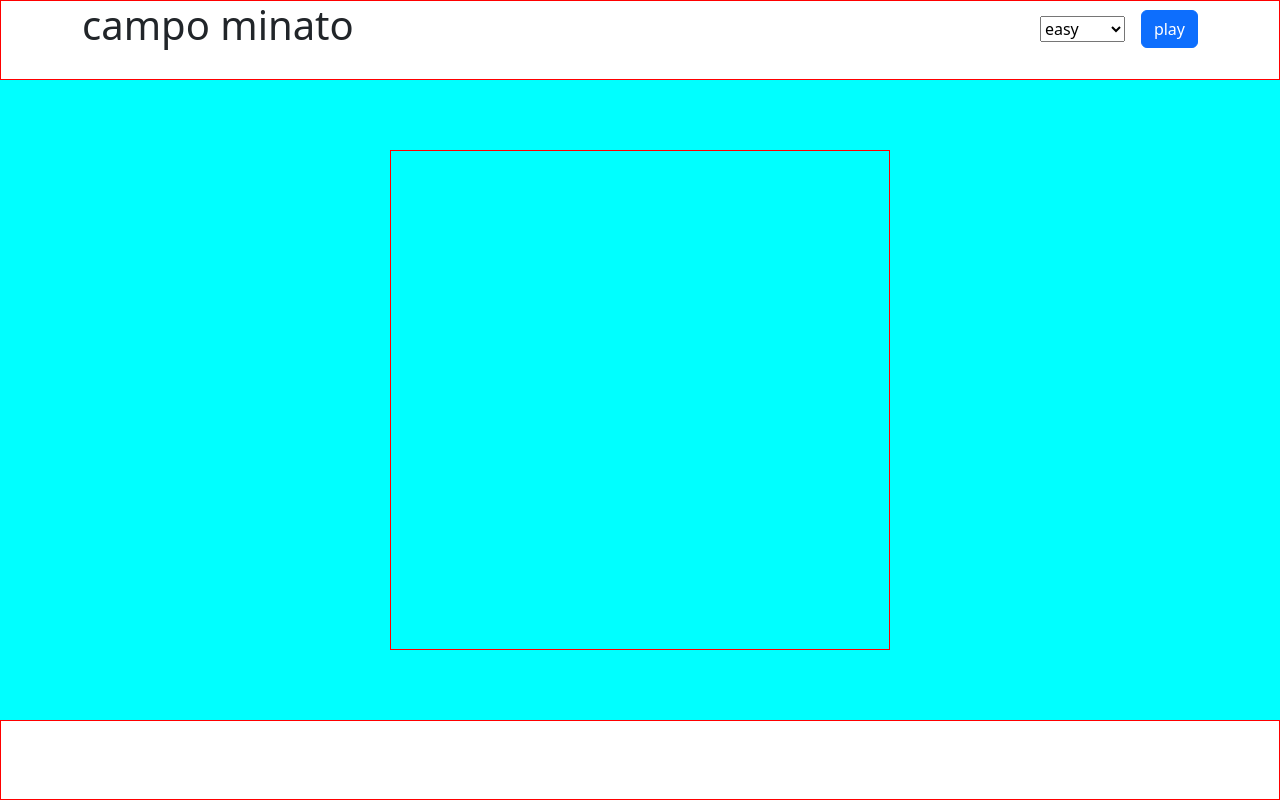
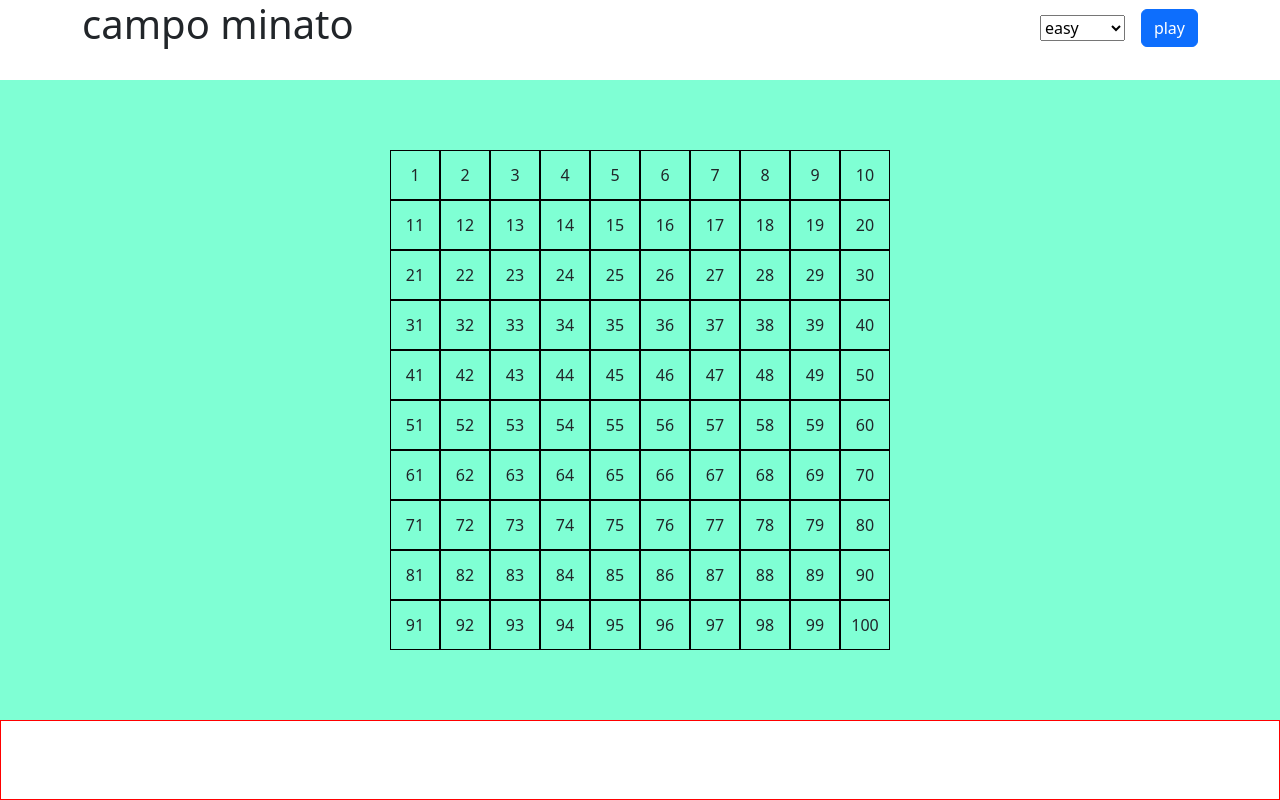
Before and after one commit to AndreaCollura/js-campominato-grid, a plain HTML site: page index.html in a window 1280 px wide. Both pictures are taken after a click on the button "play". Drawn offline with nearby package versions, Linux system fonts and the light colour scheme.

```diff
--- a/css/style.css
+++ b/css/style.css
@@ -1,4 +1,5 @@
 /* :root{
+
 
 } */
 
@@ -11,7 +12,7 @@
 .wrapper{
     width: 100%;
     height: 100vh;
-    background-color: aqua;
+    background-color: #7fffd4;
 
 }
 
@@ -42,5 +43,5 @@
     display: flex;
     justify-content: center;
     align-items: center;
-    cursor: pointer
+    cursor: pointer;
 }
--- a/index.html
+++ b/index.html
@@ -11,7 +11,7 @@
 </head>
 <body>
     <div class="wrapper">
-        <header class="debug">
+        <header >
             <div class="container d-flex justify-content-between align-items-center">
                 <h1>campo minato</h1>
                 <form class="d-flex justify-content-center align-items-center " >
@@ -28,7 +28,7 @@
         </header>
         <main >
             <div class="container d-flex justify-content-center align-items-center h-100">
-                <div id="playground" class="squarecontain d-flex just flex-wrap debug">
+                <div id="playground" class="squarecontain d-flex just flex-wrap">
 
 
 
--- a/js/script.js
+++ b/js/script.js
@@ -22,11 +22,15 @@
 
 function play(e){
 
+
     e.preventDefault();
-
+    const playGround = document.getElementById('playground');
+    playGround.innerHTML = '';
     const userSelec = document.getElementById('level').value;
     console.log(userSelec);
     let squareNumb ;
+    const bombNumb = 16;
+
 
     switch (userSelec){
         case 'easy':
@@ -39,9 +43,30 @@
             squareNumb = 49;
             break;
     }
+    const bombList = randomListGen(bombNumb, squareNumb);
+    const prList = []
 
-    const playGround = document.getElementById('playground');
 
+    for (let i = 1; i <= squareNumb; i++ ){
+        const square = boxGen(squareNumb, i);
+
+   /*  devo aggiungere al quadrato l'evento click assegnando una classe se é una bomba o é salvo */
+       square.addEventListener('click', function(){
+        // come faccio a stabilire quali quadrati sono bombe e quali sono safe?
+        // cosa so io dei quadrati? conosco il contenuto = i + il numero dei quadrati
+        // sostituisco il numero fisso con la costante creata sopra
+        // controllo se i numeri dentro l'array é uguale al l'indice
+
+
+        if (prList.indexOf(i) > -1  ){
+        // aggiungo classe bomba
+        }
+       } )
+
+
+
+        playGround.appendChild(square);
+    }
 
 }
 
@@ -55,10 +80,19 @@
 
 function boxGen(squareNumb, content){
 
-   const square = document.createElement('div');
+    let squareRoot = Math.sqrt(squareNumb);
+    const square = document.createElement('div');
+    square.classList.add('square');
+    square.style.width = `calc(100% / ${squareRoot} )`;
+    square.style.height = `calc(100% / ${squareRoot} )`;
+    square.innerText = content;
 
-
-
+    return square;
 
 
 }
+
+
+function randomListGen(listLenght, numMaX){
+    const bombList =  [];
+}
```
